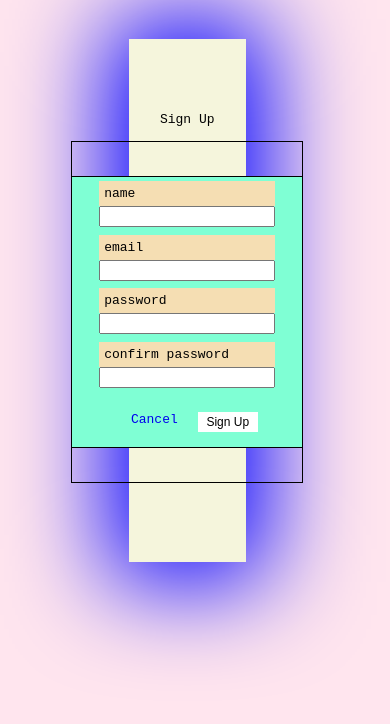
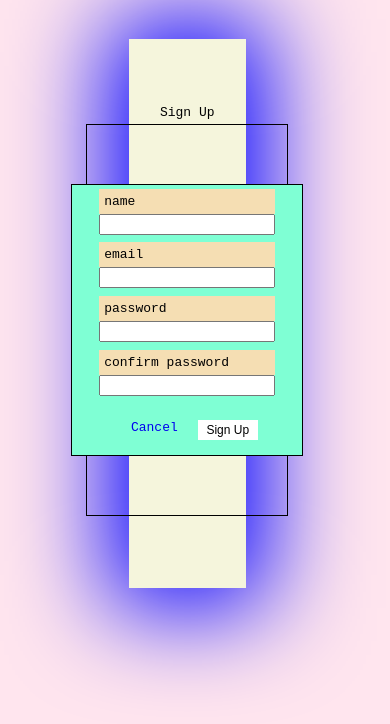
Before and after one commit to isama22/discursive, a React (Create React App) app: page /signup in a window 390 px wide. Shown: the top 724 px of the page. Built offline with nearby package versions, Linux system fonts and the light colour scheme; no server answers.

Commit message:
fixed non mobile sign up styling

```diff
--- a/src/components/SignupForm/SignupForm.css
+++ b/src/components/SignupForm/SignupForm.css
@@ -5,7 +5,7 @@
     align-items: center;
     margin: 10vw 0vw 5vw 33vw;
     background-color: beige;
-    height: 62vh;
+    height: 65vh;
     width: 30vw;
     box-shadow: 0px 0px 100px 20px blue;
 }
@@ -14,9 +14,9 @@
     flex-flow: column nowrap;
     justify-content: center;
     align-items: center;
-    margin: 10px 0px 10px 0px;
-    width: 230px;
-    height: 340px;
+    margin: 0px 0px 10px 0px;
+    width: 200px;
+    height: 390px;
     border: solid 1px black;
 }
 
```
